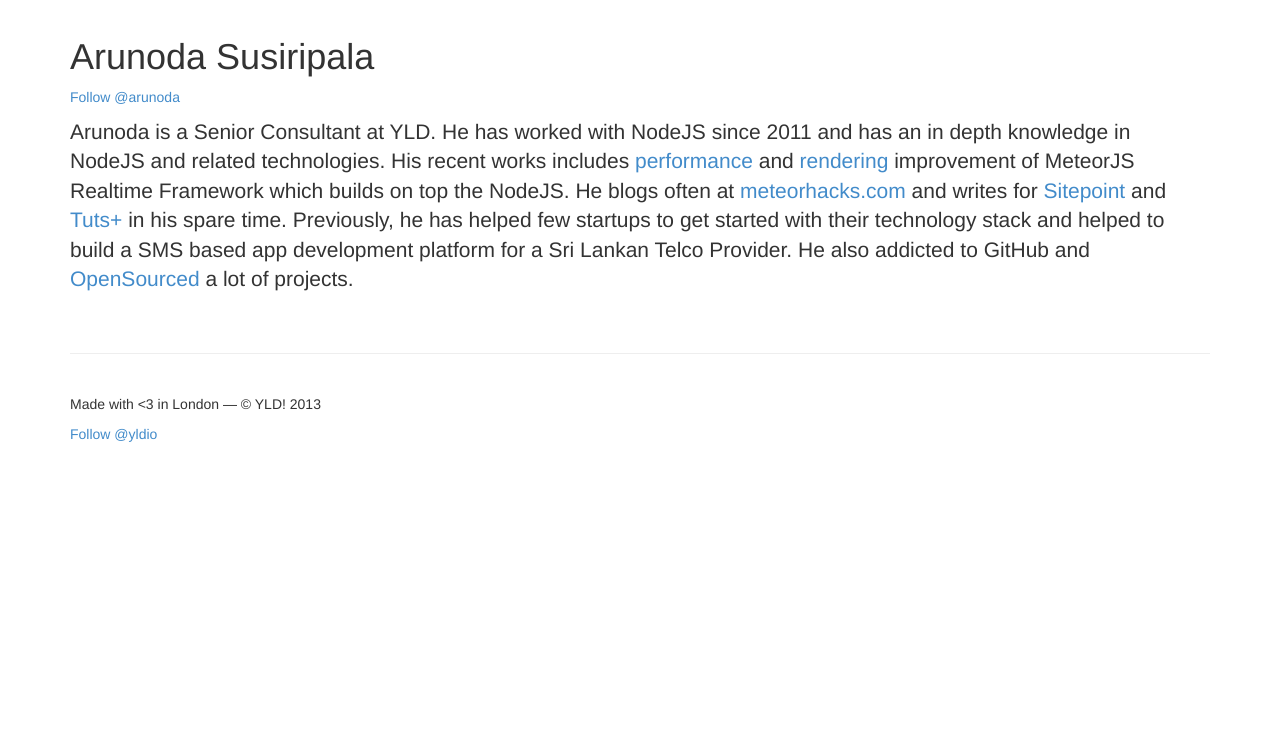
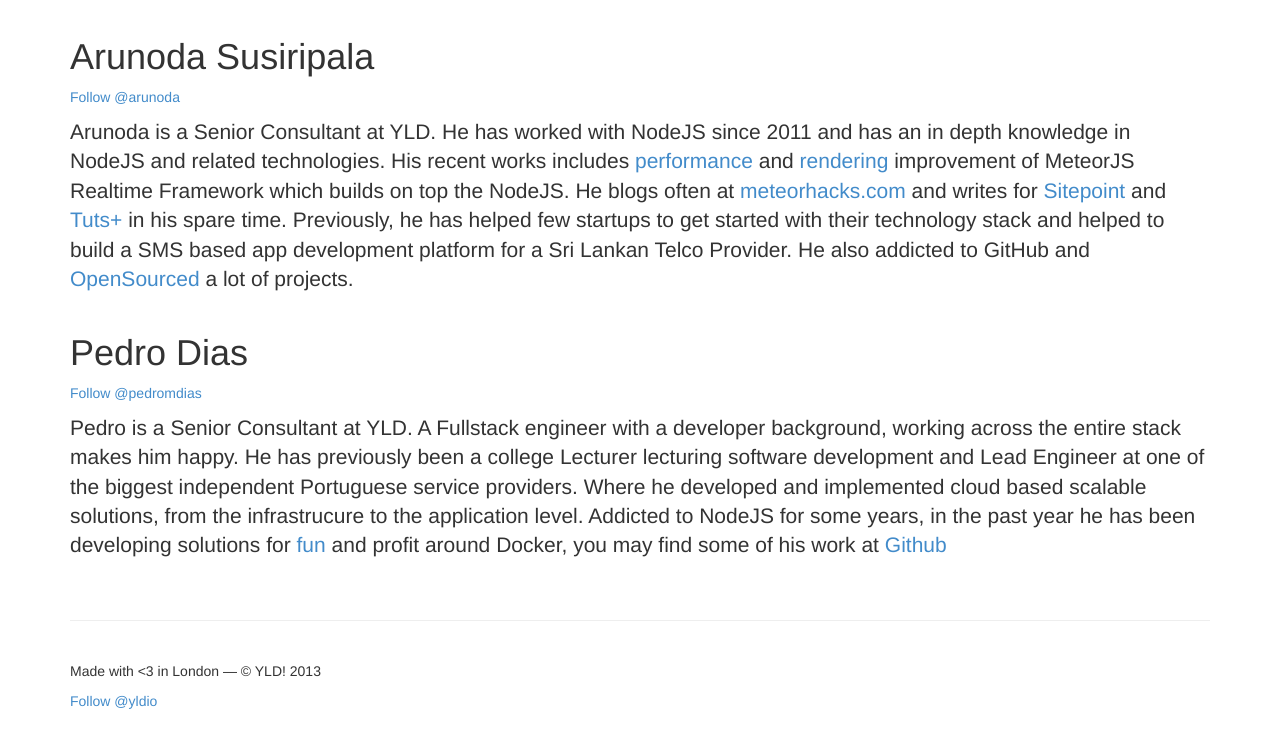
Before and after one commit to dscape/yldio, a website: page www/index.html in a window 1280 px wide. Shown: the part 1691-2438 px from the top of the page. Before the commit the page ends 2185 px from the top, so only its background shows below. Drawn offline with Linux system fonts and the light colour scheme.

Commit message:
feel no fear, apocas is here! (oh boy, always wanted to say this on a PR)

```diff
--- a/www/index.html
+++ b/www/index.html
@@ -156,6 +156,22 @@
           </p>
         </div>
 
+        <div class="container" itemscope="" itemtype="http://data-vocabulary.org/Person">
+          <h1>
+            <span itemprop="name">Pedro Dias</span>
+            <a href="http://twitter.com/pedromdias" style="display:none" itemprop="url">http://twitter.com/pedromdias</a>
+          </h1>
+          <p>
+            <a href="https://twitter.com/pedromdias" class="twitter-follow-button" data-show-count="false" data-dnt="true">Follow @pedromdias</a>
+            <script type="text/javascript"></script>
+          </p>
+          <p class="lead">
+            Pedro is a <span itemprop="role">Senior Consultant</span> at YLD. A Fullstack engineer with a developer background, working across the entire stack makes him happy. He has previously been a college Lecturer lecturing software development and Lead Engineer at one of the biggest independent Portuguese service providers. Where he developed and implemented cloud based scalable solutions, from the infrastrucure to the application level.
+
+            Addicted to NodeJS for some years, in the past year he has been developing solutions for <a href="http://nodechecker.com">fun</a> and profit around Docker, you may find some of his work at <a href="https://github.com/apocas">Github</a>
+          </p>
+        </div>
+
     <div class="container">
       <div class="footer">
         <p>
```
